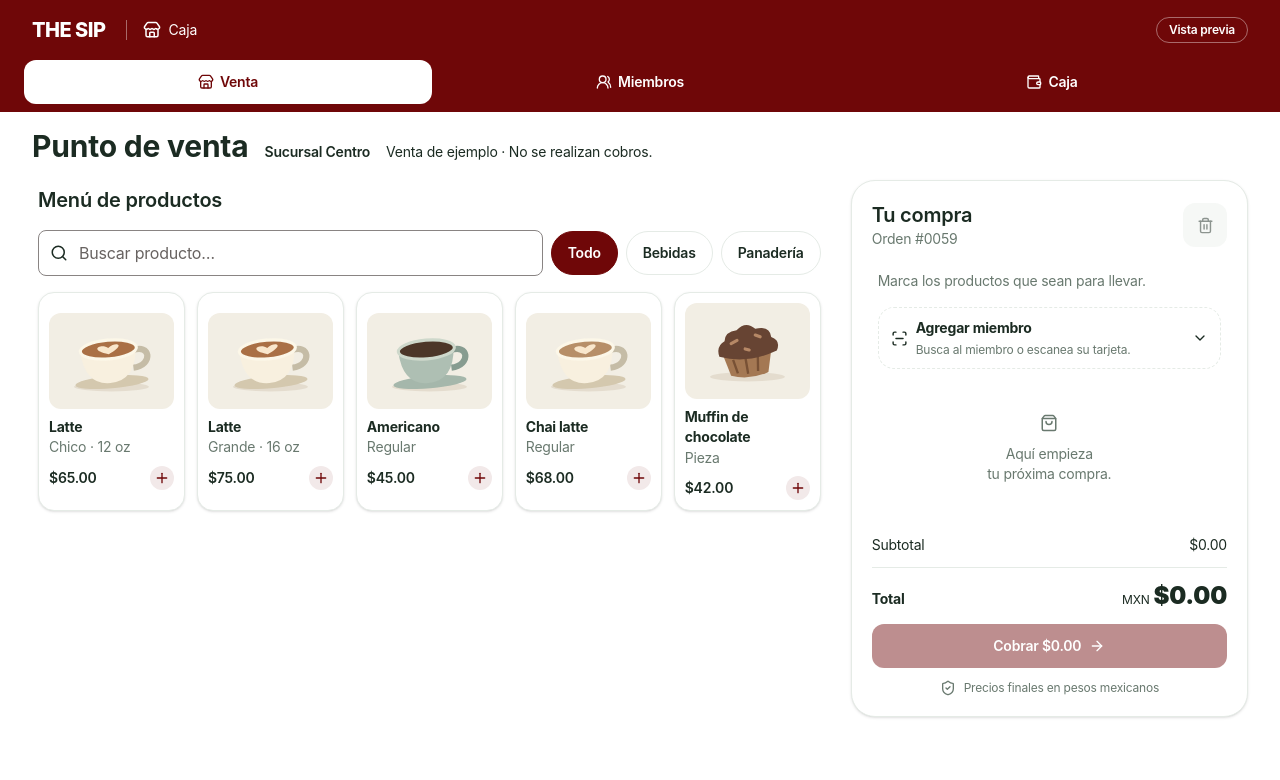
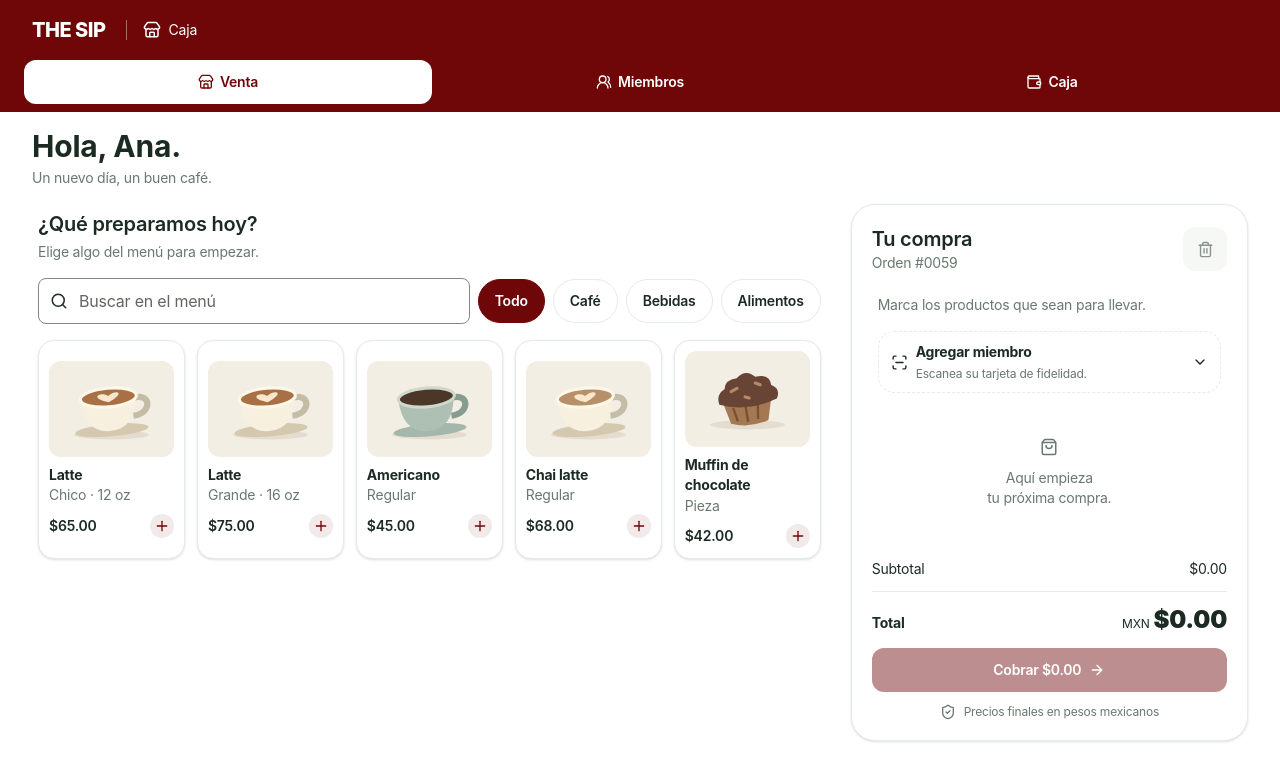
Before and after one commit to luisolea1/the-sip-frontend, a React (Vite) app: page /caja/venta in a window 1280 px wide. Shown: the top 780 px of the page. Built offline with nearby package versions, Linux system fonts and the light colour scheme; a web font is replaced by a local one.

Commit message:
Personaliza el saludo del turno y actualiza los textos y filtros de venta

```diff
--- a/src/app/StaffLayout.tsx
+++ b/src/app/StaffLayout.tsx
@@ -3,9 +3,9 @@ import type { ReactNode } from "react";
 import { Outlet } from "react-router";
 import { PosNavigation } from "@/features/pos/components/PosNavigation";
 
-type StaffLayoutProps = { area: "pos" | "admin"; children?: ReactNode; footer?: ReactNode };
+type StaffLayoutProps = { area: "pos" | "admin"; children?: ReactNode; footer?: ReactNode; showPreviewBadge?: boolean };
 
-export function StaffLayout({ area, children, footer }: StaffLayoutProps) {
+export function StaffLayout({ area, children, footer, showPreviewBadge = true }: StaffLayoutProps) {
   const isSale = area === "pos";
   const Icon = isSale ? Store : LayoutDashboard;
   const content = <>
@@ -15,7 +15,7 @@ export function StaffLayout({ area, children, footer }: StaffLayoutProps) {
         <span className="flex items-center gap-2 border-l border-white/40 pl-4">
           <Icon aria-hidden="true" size={18} /> {isSale ? "Caja" : "Administración"}
         </span>
-        <span className="ml-auto rounded-full border border-white/40 px-3 py-1 text-xs font-semibold">Vista previa</span>
+        {showPreviewBadge && <span className="ml-auto rounded-full border border-white/40 px-3 py-1 text-xs font-semibold">Vista previa</span>}
       </header>
       {isSale && <PosNavigation />}
       <main id="staff-content" tabIndex={-1} className="grid min-w-0 gap-6 p-4 sm:p-6 lg:p-8">
--- a/src/features/pos/catalog.ts
+++ b/src/features/pos/catalog.ts
@@ -1,21 +1,23 @@
 import type { PackageId } from "./packaging";
+
+export const productCategories = ["Café", "Bebidas", "Alimentos"] as const;
 
 export type Product = {
   id: string;
   name: string;
   size: string;
-  category: "Bebidas" | "Panadería";
+  category: (typeof productCategories)[number];
   illustration: "latte" | "americano" | "chai" | "muffin";
   price: number;
   packageId: PackageId;
 };
 
 export const products: Product[] = [
-  { id: "small-latte", name: "Latte", size: "Chico · 12 oz", category: "Bebidas", illustration: "latte", price: 6500, packageId: "smallCup" },
-  { id: "large-latte", name: "Latte", size: "Grande · 16 oz", category: "Bebidas", illustration: "latte", price: 7500, packageId: "largeCup" },
-  { id: "americano", name: "Americano", size: "Regular", category: "Bebidas", illustration: "americano", price: 4500, packageId: "smallCup" },
+  { id: "small-latte", name: "Latte", size: "Chico · 12 oz", category: "Café", illustration: "latte", price: 6500, packageId: "smallCup" },
+  { id: "large-latte", name: "Latte", size: "Grande · 16 oz", category: "Café", illustration: "latte", price: 7500, packageId: "largeCup" },
+  { id: "americano", name: "Americano", size: "Regular", category: "Café", illustration: "americano", price: 4500, packageId: "smallCup" },
   { id: "chai", name: "Chai latte", size: "Regular", category: "Bebidas", illustration: "chai", price: 6800, packageId: "smallCup" },
-  { id: "muffin", name: "Muffin de chocolate", size: "Pieza", category: "Panadería", illustration: "muffin", price: 4200, packageId: "tray" },
+  { id: "muffin", name: "Muffin de chocolate", size: "Pieza", category: "Alimentos", illustration: "muffin", price: 4200, packageId: "tray" },
 ];
 
 export type TicketLine = { product: Product; quantity: number; takeaway: number };
--- a/src/features/pos/components/ProductCatalog.tsx
+++ b/src/features/pos/components/ProductCatalog.tsx
@@ -2,10 +2,10 @@ import { Plus, Search } from "lucide-react";
 import { useState } from "react";
 import { Input } from "@/shared/components/ui/input";
 import { formatMoney } from "@/shared/utils/format-money";
-import { products, type Product } from "../catalog";
+import { productCategories, products, type Product } from "../catalog";
 import { ProductIllustration } from "./ProductIllustration";
 
-const categories = ["Todo", "Bebidas", "Panadería"] as const;
+const categories = ["Todo", ...productCategories] as const;
 
 export function ProductCatalog({ onAdd }: { onAdd: (product: Product) => void }) {
   const [category, setCategory] = useState<(typeof categories)[number]>("Todo");
@@ -16,12 +16,15 @@ export function ProductCatalog({ onAdd }: { onAdd: (product: Product) => void })
   );
   return (
     <section id="pos-catalog" aria-labelledby="pos-catalog-title" className="grid min-w-0 content-start gap-4">
-      <h2 id="pos-catalog-title">Menú de productos</h2>
+      <header className="grid gap-1">
+        <h2 id="pos-catalog-title">¿Qué preparamos hoy?</h2>
+        <p className="text-sm text-muted-foreground">Elige algo del menú para empezar.</p>
+      </header>
       <div className="pos-catalog-tools">
         <label className="relative block">
-          <span className="sr-only">Buscar producto</span>
+          <span className="sr-only">Buscar en el menú</span>
           <Search aria-hidden="true" size={18} className="pointer-events-none absolute top-3.5 left-3" />
-          <Input type="search" placeholder="Buscar producto…" className="pl-10" value={query} onChange={event => setQuery(event.target.value)} />
+          <Input type="search" placeholder="Buscar en el menú" className="pl-10" value={query} onChange={event => setQuery(event.target.value)} />
         </label>
         <div role="group" aria-label="Categorías" className="flex flex-wrap gap-2">
           {categories.map(item => <button type="button" key={item} aria-pressed={category === item}
--- a/src/features/pos/components/ShiftForm.tsx
+++ b/src/features/pos/components/ShiftForm.tsx
@@ -3,7 +3,6 @@ import { Input } from "@/shared/components/ui/input";
 import { formatMoney } from "@/shared/utils/format-money";
 import { currentTime, useStaffSession } from "../StaffSession";
 import { parseCents } from "../payment";
-import { cashier } from "../shift";
 
 const actions = {
   open: { title: "Abrir turno", label: "Fondo inicial" },
@@ -14,7 +13,7 @@ const actions = {
 export type ShiftOperation = keyof typeof actions;
 
 export function ShiftForm({ operation, expected, onDone }: { operation: ShiftOperation; expected: number; onDone: () => void }) {
-  const { dispatch } = useStaffSession();
+  const { state, dispatch } = useStaffSession();
   const [value, setValue] = useState("");
   const [reason, setReason] = useState("");
   const amount = parseCents(value);
@@ -27,7 +26,7 @@ export function ShiftForm({ operation, expected, onDone }: { operation: ShiftOpe
     const time = currentTime();
     if (operation === "open") dispatch({ type: "open", amount, time });
     else if (operation === "close") dispatch({ type: "close", counted: amount, time });
-    else dispatch({ type: "move", movement: { kind: operation, amount, time, reason: reason.trim(), operator: cashier } });
+    else dispatch({ type: "move", movement: { kind: operation, amount, time, reason: reason.trim(), operator: state.shift.cashier } });
     onDone();
   }
   return <form aria-label={title} className="grid gap-3 rounded-2xl border border-border p-4" onSubmit={submit}>
--- a/src/features/pos/components/TicketMember.tsx
+++ b/src/features/pos/components/TicketMember.tsx
@@ -16,7 +16,7 @@ export function TicketMember() {
   return <details className="pos-ticket-member group">
     <summary className="flex min-h-11 cursor-pointer items-center gap-2">
       <ScanLine size={17} aria-hidden="true" className="shrink-0" />
-      <span className="grid gap-1"><strong>Agregar miembro</strong><span className="text-xs text-muted-foreground">Busca al miembro o escanea su tarjeta.</span></span>
+      <span className="grid gap-1"><strong>Agregar miembro</strong><span className="text-xs text-muted-foreground">Escanea su tarjeta de fidelidad.</span></span>
       <ChevronDown size={16} aria-hidden="true" className="ml-auto group-open:rotate-180" />
     </summary>
     <div className="grid gap-2 pt-2">
--- a/src/features/pos/pages/SalePage.tsx
+++ b/src/features/pos/pages/SalePage.tsx
@@ -10,6 +10,7 @@ import "../sale.css";
 export default function SalePage() {
   const { state, dispatch } = useStaffSession();
   const total = ticketTotal(state.draft.lines);
+  const firstName = state.shift.cashier.trim().split(/\s+/)[0];
   const ticketRef = useRef<HTMLElement>(null);
   const [ticketVisible, setTicketVisible] = useState(false);
   useEffect(() => {
@@ -22,14 +23,13 @@ export default function SalePage() {
     return () => observer.disconnect();
   }, []);
 
-  return <StaffLayout area="pos" footer={<div className="pos-ticket-shortcut" hidden={ticketVisible}>
+  return <StaffLayout area="pos" showPreviewBadge={false} footer={<div className="pos-ticket-shortcut" hidden={ticketVisible}>
     <strong>Total · {formatMoney(total)}</strong><a href="#pos-ticket" className="staff-secondary-button">Ver compra</a>
   </div>}>
     <header className="pos-sale-heading">
       <title>Punto de venta | THE SIP</title>
-      <h1>Punto de venta</h1>
-      <p className="font-semibold">Sucursal Centro</p>
-      <p className="text-sm">Venta de ejemplo · No se realizan cobros.</p>
+      <h1>Hola, {firstName}.</h1>
+      <p className="text-sm text-muted-foreground">Un nuevo día, un buen café.</p>
     </header>
     <div className="pos-sale-layout">
       <ProductCatalog onAdd={product => dispatch({ type: "quantity", product, delta: 1 })} />
--- a/src/features/pos/pages/ShiftPage.tsx
+++ b/src/features/pos/pages/ShiftPage.tsx
@@ -3,7 +3,7 @@ import { AreaIntroduction } from "@/shared/components/AreaIntroduction";
 import { formatMoney } from "@/shared/utils/format-money";
 import { useStaffSession } from "../StaffSession";
 import { ShiftForm, type ShiftOperation } from "../components/ShiftForm";
-import { cashier, shiftSummary } from "../shift";
+import { shiftSummary } from "../shift";
 import { packaging, type PackageId } from "../packaging";
 import { availablePackages } from "../session";
 
@@ -24,7 +24,7 @@ export default function ShiftPage() {
       <div className="grid min-w-0 gap-4">
         <section className="staff-workspace-panel grid gap-3">
           <h2>{shift.close ? "Caja cerrada" : "Caja abierta"}</h2>
-          <p>{cashier} · Apertura {shift.opened}</p>
+          <p>{shift.cashier} · Apertura {shift.opened}</p>
           {shift.close && <dl>
             <Detail label="Hora de corte" value={shift.close.time} />
             <Detail label="Efectivo contado" value={formatMoney(shift.close.counted)} />
@@ -72,7 +72,7 @@ export default function ShiftPage() {
               </div>
               <p>{movement.kind === "entry" ? "Entrada" : "Retiro"} · {movement.time} · {movement.operator}</p>
             </li>)}
-            <li className="py-2"><strong>Apertura de caja · {formatMoney(shift.opening)}</strong><p>{shift.opened} · {cashier}</p></li>
+            <li className="py-2"><strong>Apertura de caja · {formatMoney(shift.opening)}</strong><p>{shift.opened} · {shift.cashier}</p></li>
           </ol>
         </section>
         <section className="staff-workspace-panel">
--- a/src/features/pos/sale.css
+++ b/src/features/pos/sale.css
@@ -11,7 +11,7 @@
   scroll-padding-block: 1rem;
 }
 .pos-sale-heading {
-  @apply flex flex-wrap items-baseline gap-x-4 gap-y-1;
+  @apply grid gap-1;
 }
 .pos-sale-heading h1 {
   @apply text-2xl sm:text-3xl;
--- a/src/features/pos/session.ts
+++ b/src/features/pos/session.ts
@@ -66,7 +66,7 @@ export function sessionReducer(state: Session, action: Action): Session {
       return { ...state, notice: "", draft: { ...draft, memberNumber: action.number } };
     case "open":
       if (!state.shift.close || action.amount < 0 || !Number.isSafeInteger(action.amount)) return state;
-      return { ...state, shift: newShift(action.amount, action.time, sales.length) };
+      return { ...state, shift: newShift(action.amount, action.time, sales.length, state.shift.cashier) };
     case "move":
       if (state.shift.close || action.movement.amount <= 0 || !Number.isSafeInteger(action.movement.amount) || !action.movement.reason.trim()) return state;
       return { ...state, shift: { ...state.shift, movements: [action.movement, ...state.shift.movements] } };
@@ -82,7 +82,7 @@ export function sessionReducer(state: Session, action: Action): Session {
       if (voucher && sales.some(sale => sale.voucher === voucher)) return { ...state, notice: "Ese voucher ya se usó en otra venta simulada." };
       const ticket = nextTicketNumber(sales);
       const sale = { ticket, time: action.time, method: draft.payment.method, total, cash, voucher, lines: draft.lines, memberNumber: draft.memberNumber };
-      const stamps = draft.lines.reduce((count, line) => count + (line.product.category === "Bebidas" ? line.quantity : 0), 0);
+      const stamps = draft.lines.reduce((count, line) => count + (line.product.category === "Alimentos" ? 0 : line.quantity), 0);
       const members = state.members.map(member => member.number === draft.memberNumber ? { ...member, stamps: member.stamps + stamps } : member);
       return { ...state, members, sales: [sale, ...sales], draft: emptyDraft, notice: `Venta simulada ${ticket} confirmada.` };
     }
--- a/src/features/pos/shift.ts
+++ b/src/features/pos/shift.ts
@@ -1,14 +1,15 @@
 import type { Sale } from "./session";
 
-export const cashier = "Ana López";
+const sampleCashier = "Ana López";
 export type Movement = { kind: "entry" | "withdrawal"; amount: number; reason: string; time: string; operator: string };
 export type Shift = {
+  cashier: string;
   opened: string; opening: number; previousSales: number; movements: Movement[];
   close: { counted: number; time: string } | null;
 };
 
-export function newShift(opening: number, opened: string, previousSales: number): Shift {
-  return { opening, opened, previousSales, movements: [], close: null };
+export function newShift(opening: number, opened: string, previousSales: number, cashier: string): Shift {
+  return { opening, opened, previousSales, cashier, movements: [], close: null };
 }
 
 export const sampleSales: Sale[] = [
@@ -19,10 +20,10 @@ export const sampleSales: Sale[] = [
 ];
 
 export const sampleShift: Shift = {
-  ...newShift(50000, "08:00", 0),
+  ...newShift(50000, "08:00", 0, sampleCashier),
   movements: [
-    { kind: "withdrawal", amount: 40000, time: "12:30", reason: "Retiro a resguardo", operator: cashier },
-    { kind: "entry", amount: 20000, time: "10:15", reason: "Fondo adicional", operator: cashier },
+    { kind: "withdrawal", amount: 40000, time: "12:30", reason: "Retiro a resguardo", operator: sampleCashier },
+    { kind: "entry", amount: 20000, time: "10:15", reason: "Fondo adicional", operator: sampleCashier },
   ],
 };
 
```
Also changed, not shown: 2 other files (tests, documents, lock files or other folders).
